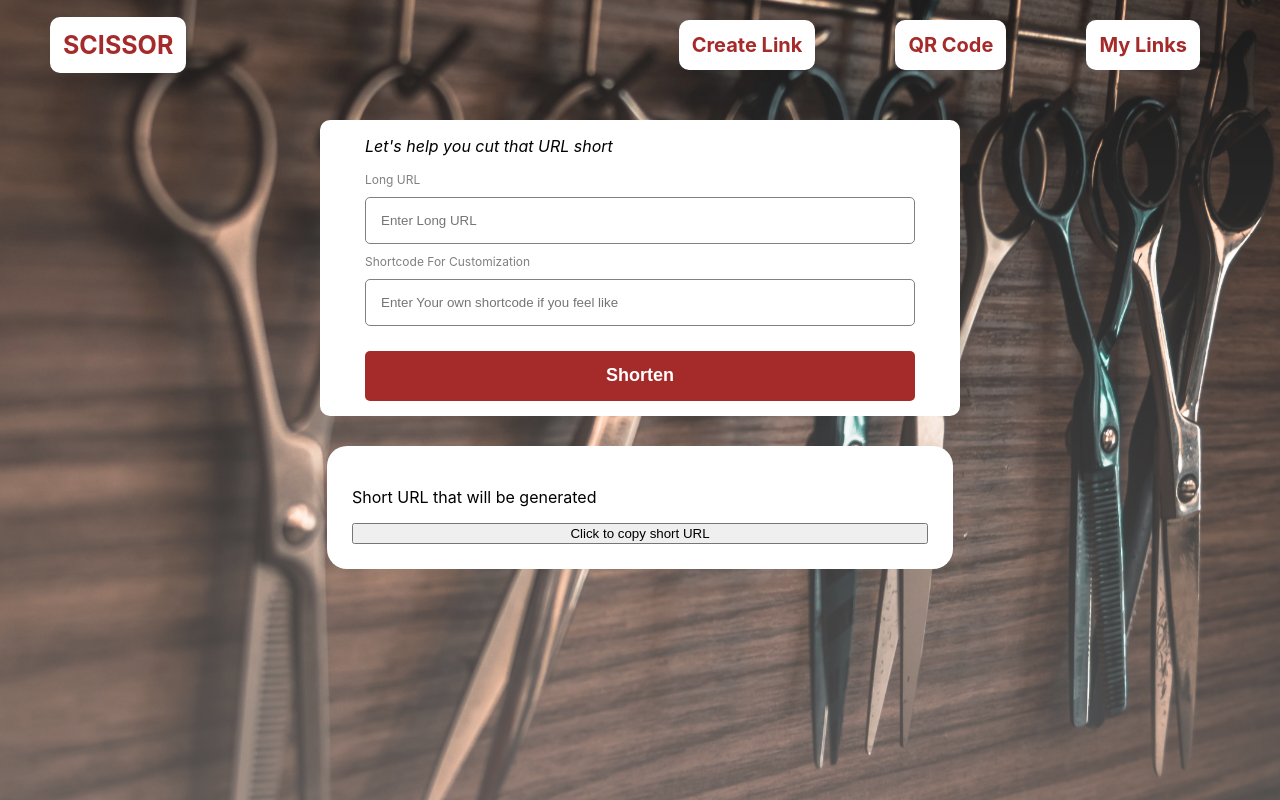
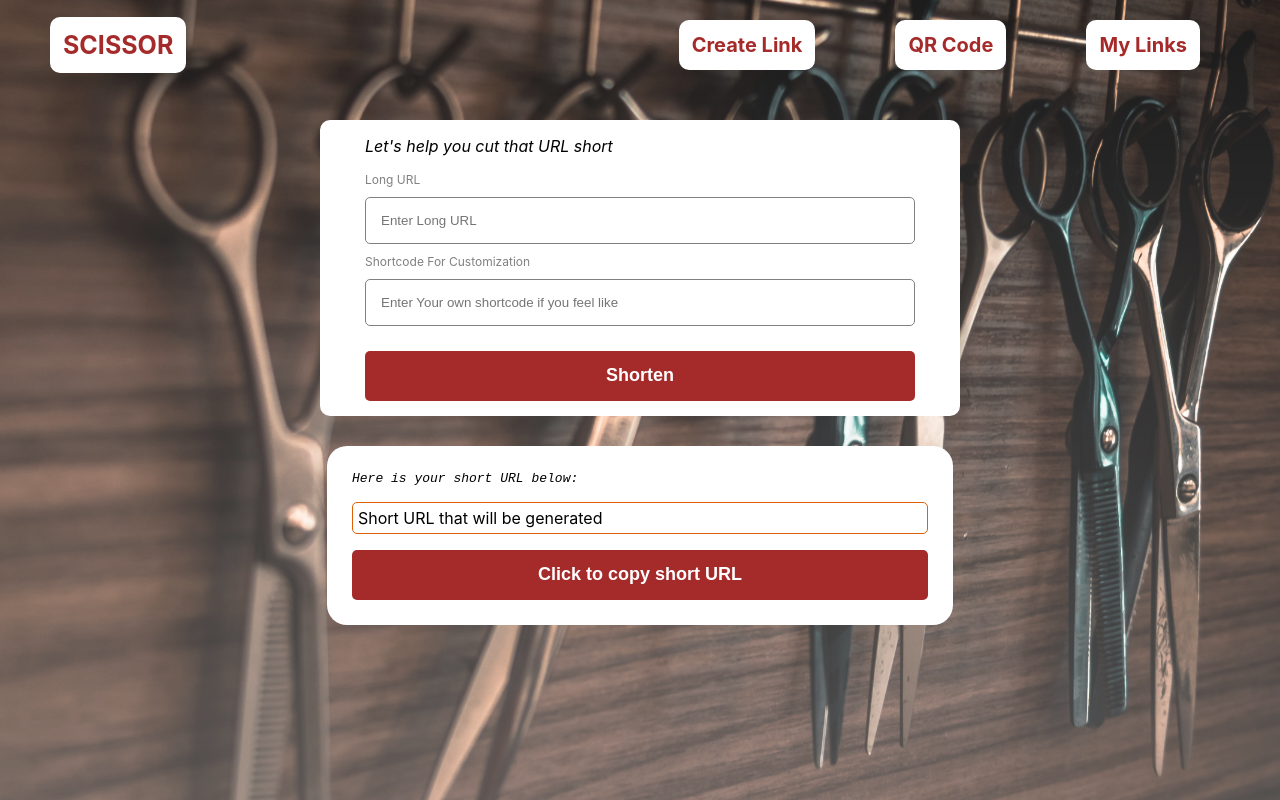
Before and after one commit to jjatuah/Scissor_URL_Shortener_Frontend, a React (Create React App) app in the folder scissor_url_shortener_frontend/: page / in a window 1280 px wide. Built offline with nearby package versions, Linux system fonts and the light colour scheme.

Commit message:
completed home page

```diff
--- a/scissor_url_shortener_frontend/src/pages/home/Home.css
+++ b/scissor_url_shortener_frontend/src/pages/home/Home.css
@@ -33,3 +33,36 @@
   flex-direction: column;
   border-radius: 20px;
 }
+
+.outputs > pre {
+  font-style: italic;
+  padding: 0;
+  margin: 0;
+}
+
+.outputs > p {
+  border: 1px solid rgb(221, 97, 8);
+  padding: 5px;
+  border-radius: 5px;
+}
+
+.outputs > button {
+  width: 100%;
+  height: 50px;
+  padding: 10px;
+  border: none;
+  background-color: brown;
+  color: #fff;
+  border-radius: 5px;
+  font-size: 18px;
+  cursor: pointer;
+  font-weight: bold;
+  /* margin: 15px 0; */
+}
+
+.outputs > button:hover {
+  color: brown;
+  background-color: #fff;
+  border: 1px solid brown;
+  transition: .75s;
+}
--- a/scissor_url_shortener_frontend/src/pages/home/Home.jsx
+++ b/scissor_url_shortener_frontend/src/pages/home/Home.jsx
@@ -19,6 +19,7 @@ const Home = () => {
       </div>
 
       <div className="outputs">
+        <pre>Here is your short URL below:</pre>
         <p>{text}</p>
         <button  onClick={() => {
           navigator.clipboard.writeText(text);}}>Click to copy short URL</button>
```
